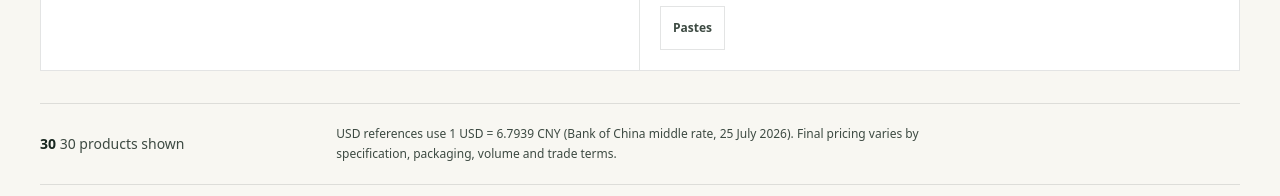
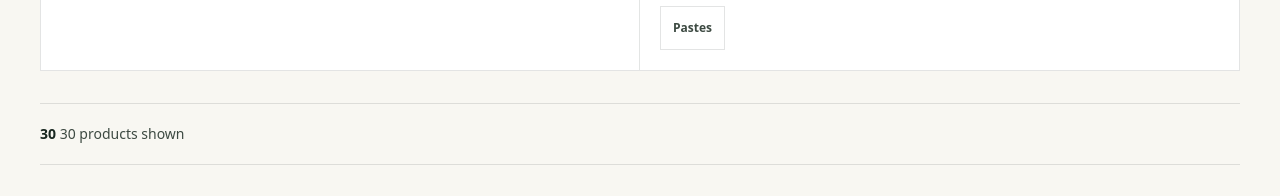
Before and after one commit to Yodayuuki123/embepet-website, a Next.js app: page /en/shop in a window 1280 px wide. Shown: the part 1060-1256 px from the top of the page. Built offline with nearby package versions, Linux system fonts and the light colour scheme; no server answers; the database is empty; grey boxes are pictures that could not be loaded.

Commit message:
refactor(shop): remove FX rate disclaimer note from catalog

```diff
--- a/app/[locale]/(site)/shop/page.tsx
+++ b/app/[locale]/(site)/shop/page.tsx
@@ -11,7 +11,7 @@ import {
   ShoppingBag,
 } from "lucide-react";
 import { absoluteUrl, metaWithLocale, faqJsonLd } from "@/lib/seo";
-import { B2B_CATALOG, USD_CNY_RATE } from "@/lib/b2b-catalog";
+import { B2B_CATALOG } from "@/lib/b2b-catalog";
 import B2BProductCard from "@/components/b2b/B2BProductCard";
 import Link from "@/components/site/A";
 import JsonLd from "@/components/site/JsonLd";
@@ -241,9 +241,6 @@ export default async function ProductPortfolioPage({
             <span className="font-semibold text-ink">{filtered.length}</span>{" "}
             {t.catalog.productsShown.replace("${n}", String(filtered.length))}
           </p>
-          <p className="text-xs leading-5 text-ink-soft">
-            {t.catalog.fxNote.replace("${rate}", USD_CNY_RATE.toFixed(4))}
-          </p>
           {(species || format || q) && (
             <Link href="/shop#catalog" className="text-sm font-semibold text-forest hover:underline md:text-right">
               {t.catalog.clearFilters}
```
